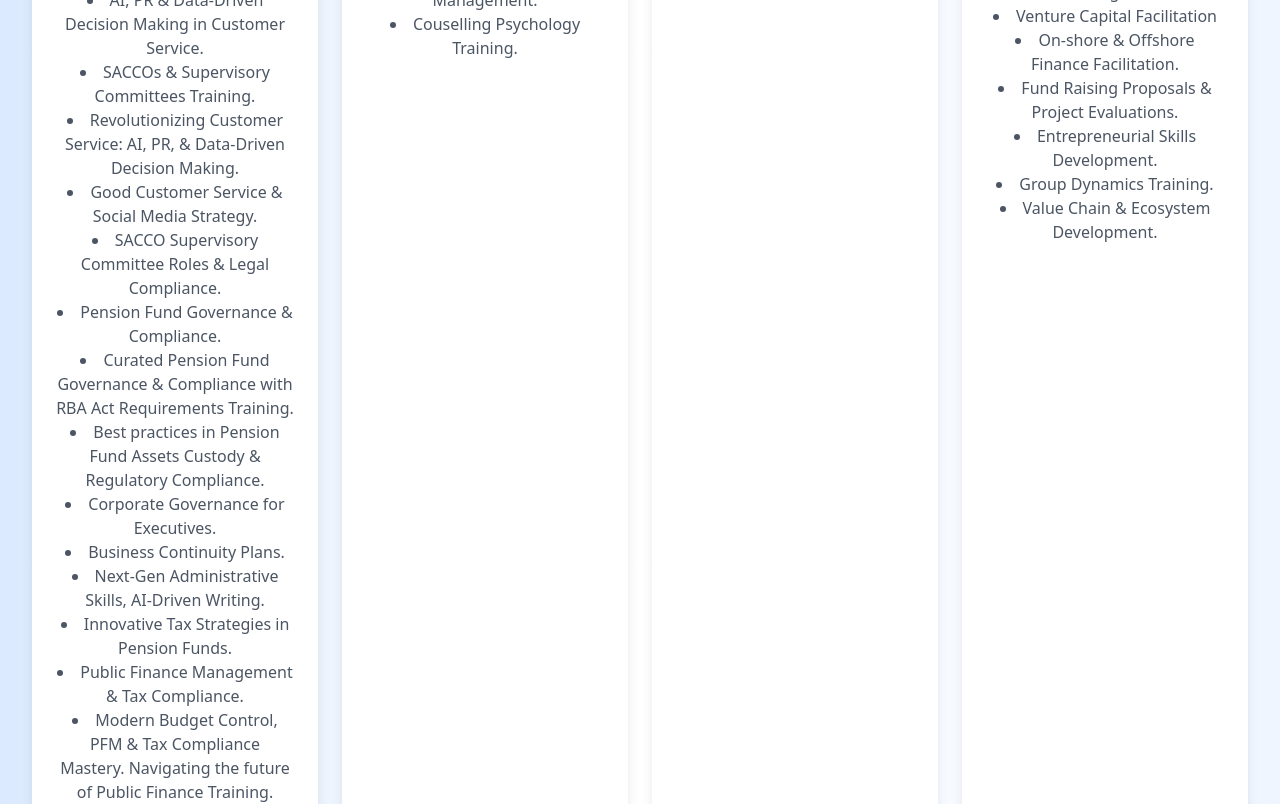
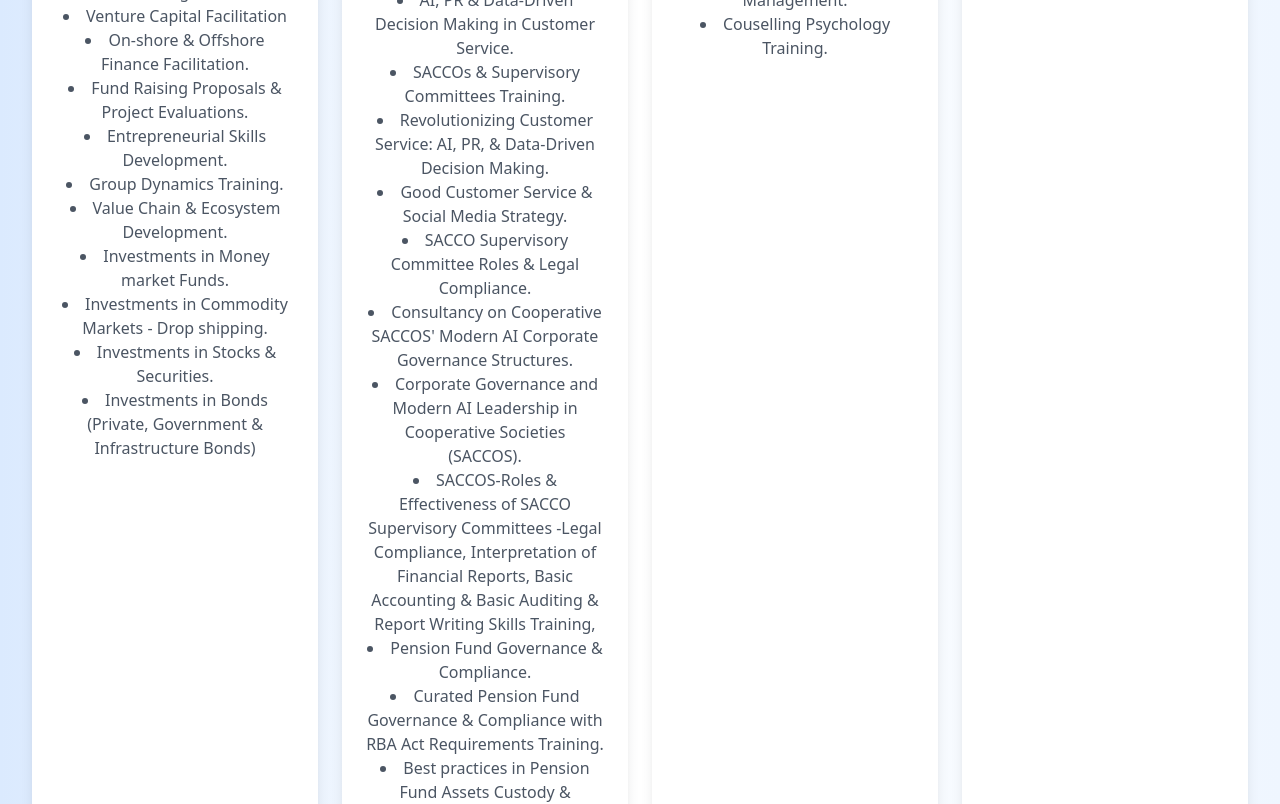
Before and after one commit to Maundu-Anthony/LEEROY-CONSULTANTS-LIMITED, a React (Create React App) app: page / in a window 1280 px wide. Shown: the part 1980-2784 px from the top of the page. Built offline with nearby package versions, Linux system fonts and the light colour scheme.

Commit message:
adds more services

```diff
--- a/src/App.js
+++ b/src/App.js
@@ -67,6 +67,33 @@ function App() {
       <section id="services" className="container mx-auto p-8 text-center mt-16">
         <h2 className="text-4xl font-bold text-primary mb-8">Our Services</h2>
         <div className="grid grid-cols-1 sm:grid-cols-2 lg:grid-cols-4 gap-6">
+
+          {/* Financial Marketing & Resource Mobilization */}
+          <div className="bg-white p-6 rounded-lg shadow-lg hover:shadow-xl transition-shadow duration-300">
+            <FaChalkboardTeacher className="text-4xl text-primary mb-4" />
+            <h3 className="text-2xl font-semibold text-secondary">Financial Marketing & Resource Mobilization</h3>
+            <ul className="text-gray-600 mt-2 list-disc list-inside">
+              <li>Investment Banking & Money Market Investments.</li>
+              <li>Financial Literacy & Capacity Building.</li>
+              <li>Micro Credit Linkages for SMEs & SMMEs.</li>
+              <li>Fund Administration & Investments.</li>
+              <li>Syndicate Financing Linkages.</li>
+              <li>Venture Capital Facilitation</li>
+              <li>On-shore & Offshore Finance Facilitation.</li>
+              <li>Fund Raising Proposals & Project Evaluations.</li>
+              <li>Entrepreneurial Skills Development.</li>
+              <li>Group Dynamics Training.</li>
+              <li>Value Chain & Ecosystem Development.</li>
+              <li>Investments in Money market Funds.</li>
+              <li>Investments in Commodity Markets - Drop shipping.</li>
+              <li>Investments in Stocks & Securities.</li>
+              <li>Investments in Bonds (Private, Government & Infrastructure Bonds)</li>
+
+            </ul>
+          </div>
+
+
+
           {/* Corporate Training Consultancy */}
           <div className="bg-white p-6 rounded-lg shadow-lg hover:shadow-xl transition-shadow duration-300">
             <FaHandshake className="text-4xl text-primary mb-4" />
@@ -83,6 +110,9 @@ function App() {
               <li>Revolutionizing Customer Service: AI, PR, & Data-Driven Decision Making.</li>
               <li>Good Customer Service & Social Media Strategy.</li>
               <li>SACCO Supervisory Committee Roles & Legal Compliance.</li>
+              <li>Consultancy on Cooperative SACCOS' Modern AI Corporate Governance Structures.</li>
+              <li>Corporate Governance and Modern AI Leadership in Cooperative Societies (SACCOS).</li>
+              <li>SACCOS-Roles & Effectiveness of SACCO Supervisory Committees -Legal Compliance, Interpretation of Financial Reports, Basic Accounting & Basic Auditing & Report Writing Skills Training,</li>
               <li>Pension Fund Governance & Compliance.</li>
               <li>Curated Pension Fund Governance & Compliance with RBA Act Requirements Training.</li>
               <li>Best practices in Pension Fund Assets Custody & Regulatory Compliance.</li>
@@ -129,24 +159,7 @@ function App() {
             </ul>
           </div>
 
-          {/* Financial Marketing & Resource Mobilization */}
-          <div className="bg-white p-6 rounded-lg shadow-lg hover:shadow-xl transition-shadow duration-300">
-            <FaChalkboardTeacher className="text-4xl text-primary mb-4" />
-            <h3 className="text-2xl font-semibold text-secondary">Financial Marketing & Resource Mobilization</h3>
-            <ul className="text-gray-600 mt-2 list-disc list-inside">
-              <li>Investment Banking & Money Market Investments.</li>
-              <li>Financial Literacy & Capacity Building.</li>
-              <li>Micro Credit Linkages for SMEs & SMMEs.</li>
-              <li>Fund Administration & Investments.</li>
-              <li>Syndicate Financing Linkages.</li>
-              <li>Venture Capital Facilitation</li>
-              <li>On-shore & Offshore Finance Facilitation.</li>
-              <li>Fund Raising Proposals & Project Evaluations.</li>
-              <li>Entrepreneurial Skills Development.</li>
-              <li>Group Dynamics Training.</li>
-              <li>Value Chain & Ecosystem Development.</li>
-            </ul>
-          </div>
+
         </div>
       </section>
 
```
